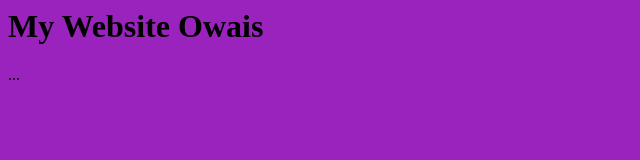
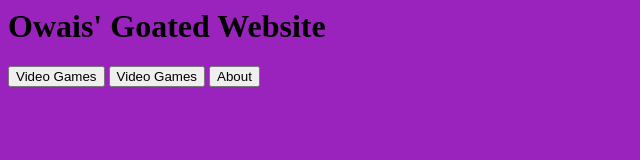
Before and after one commit to duckquyowsy/Year7Website, a plain HTML site: page index.html in a window 1280 px wide. Shown: the whole page, without its empty margins (0-640 px from the left). Drawn offline with Linux system fonts and the light colour scheme.

Commit message:
Added the buttons to index.html

```diff
--- a/index.html
+++ b/index.html
@@ -4,8 +4,10 @@
   <link rel="stylesheet" type="text/css" href="style.css">
 </head>
 <body>
-  <h1>My Website Owais</h1>
-  <p>...</p>
+  <h1>Owais' Goated Website</h1>
+  <button class="section-button">Video Games</button>
+  <button class="section-button">Video Games</button>
+  <button class="section-button">About</button>
 </body>
 
 </html>
```
